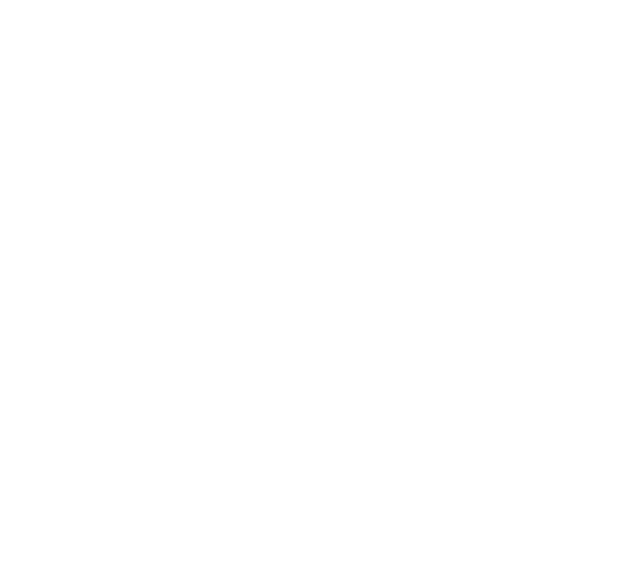
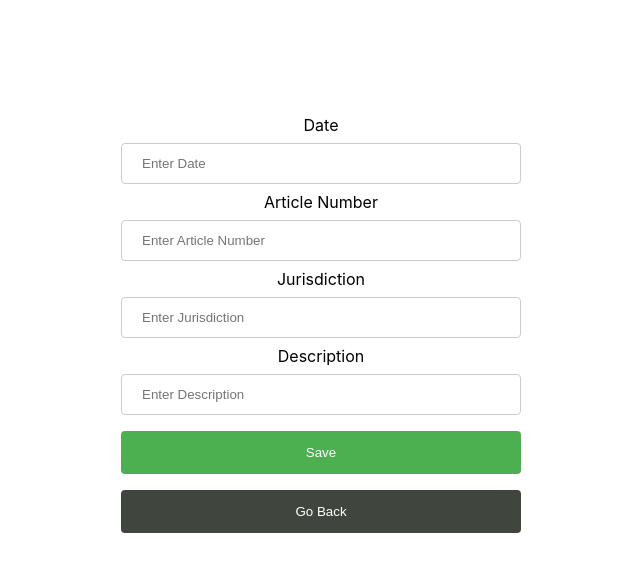
Before and after one commit to thomasmartinez114/React-Crud-Forms, a React (Create React App) app in the folder client/: page /addContact in a window 1280 px wide. Before the commit this address had no page. Shown: the top 572 px of the page, without its empty margins (319-959 px from the left). Built offline with nearby package versions, Linux system fonts and the light colour scheme.

Commit message:
add page styled and form showing

```diff
--- a/client/src/App.js
+++ b/client/src/App.js
@@ -3,6 +3,7 @@
 import 'react-toastify/dist/ReactToastify.css';
 import './App.css';
 import Home from './pages/Home';
+import AddEdit from './pages/AddEdit';
 
 function App() {
   return (
@@ -11,6 +12,7 @@
         <ToastContainer position='top-center' />
         <Routes>
           <Route exact path='/' element={<Home />} />
+          <Route path='/addContact' element={<AddEdit />} />
         </Routes>
       </div>
     </BrowserRouter>
--- /dev/null
+++ b/client/src/pages/AddEdit.css
@@ -0,0 +1,36 @@
+input[type='text'],
+select {
+    width: 100%;
+    padding: 12px 20px;
+    margin: 8px 0;
+    display: inline-block;
+    border: 1px solid #ccc;
+    border-radius: 4px;
+    box-sizing: border-box;
+}
+
+input[type="submit"] {
+    width: 100%;
+    background-color: #4caf50;
+    color: white;
+    padding: 14px 20px;
+    margin: 8px 0;
+    border: none;
+    border-radius: 4px;
+    cursor: pointer;
+}
+
+input[type="button"] {
+    width: 100%;
+    background-color: #40453e;
+    color: white;
+    padding: 14px 20px;
+    margin: 8px 0;
+    border: none;
+    border-radius: 4px;
+    cursor: pointer;
+}
+
+input[type="submit"]:hover {
+    background-color: #45a049;
+}
--- /dev/null
+++ b/client/src/pages/AddEdit.js
@@ -0,0 +1,85 @@
+import React, { useState, useEffect } from 'react';
+import { useHistory, useParams, Link } from 'react-router-dom';
+import './AddEdit.css';
+import axios from 'axios';
+import { toast } from 'react-toastify';
+
+const initialState = {
+  date: '',
+  articleNumber: '',
+  jurisdiction: '',
+  description: '',
+};
+
+const AddEdit = () => {
+  const [state, setState] = useState(initialState);
+
+  const { date, articleNumber, jurisdiction, description } = state;
+
+  const handleSubmit = e => {
+    e.preventDefault();
+  };
+
+  const handleInputChange = e => {
+    const { date, value } = e.target;
+    setState({ ...state, [date]: value });
+  };
+
+  return (
+    <div style={{ marginTop: '100px' }}>
+      <form
+        style={{
+          margin: 'auto',
+          padding: '15px',
+          maxWidth: '400px',
+          alignContent: 'center',
+        }}
+        onSubmit={handleSubmit}
+      >
+        <label htmlFor='date'>Date</label>
+        <input
+          type='text'
+          id='date'
+          name='date'
+          placeholder='Enter Date'
+          value={date}
+          onChange={handleInputChange}
+        />
+        <label htmlFor='articleNumber'>Article Number</label>
+        <input
+          type='text'
+          id='articleNumber'
+          name='articleNumber'
+          placeholder='Enter Article Number'
+          value={articleNumber}
+          onChange={handleInputChange}
+        />
+        <label htmlFor='jurisdiction'>Jurisdiction</label>
+        <input
+          type='text'
+          id='jurisdiction'
+          name='jurisdiction'
+          placeholder='Enter Jurisdiction'
+          value={jurisdiction}
+          onChange={handleInputChange}
+        />
+        <label htmlFor='description'>Description</label>
+        <input
+          type='text'
+          id='description'
+          name='description'
+          placeholder='Enter Description'
+          value={description}
+          onChange={handleInputChange}
+        />
+
+        <input type='submit' value='Save' />
+        <Link to='/'>
+          <input type='button' value='Go Back' />
+        </Link>
+      </form>
+    </div>
+  );
+};
+
+export default AddEdit;
--- a/client/src/pages/Home.js
+++ b/client/src/pages/Home.js
@@ -10,7 +10,7 @@
   const loadData = async () => {
     try {
       const response = await axios.get(
-        'http://localhost:5000/api/gnie_update_request'
+        'http://localhost:5000/api/gnie/updateRequests'
       );
       setData(response.data);
     } catch (err) {
@@ -24,6 +24,9 @@
 
   return (
     <div style={{ marginTop: '150px' }}>
+      <Link to='/addContact'>
+        <button className='btn btn-contact'>Add Contact</button>
+      </Link>
       <table className='styled-table'>
         <thead>
           <tr>
```
Also changed, not shown: 1 other file (tests, documents, lock files or other folders).
